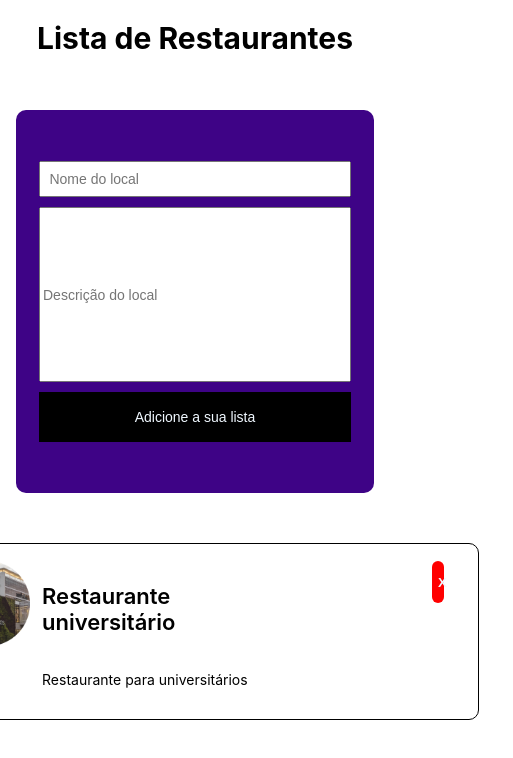
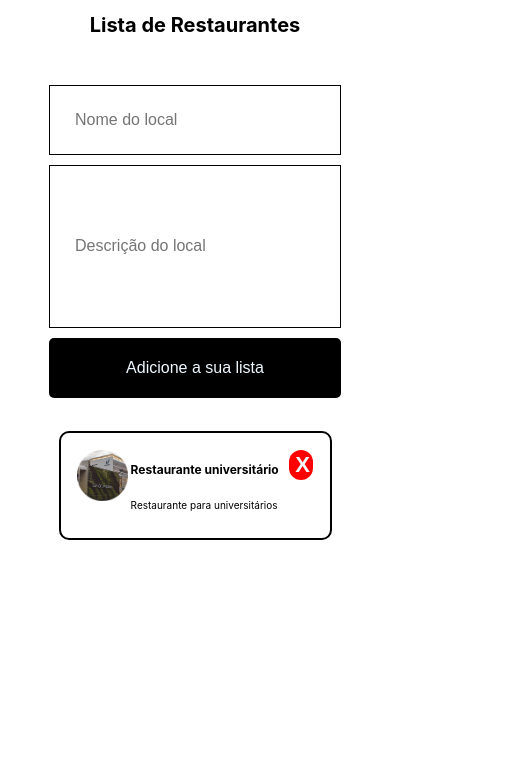
Before and after one commit to FelipeMatFa/AtividadeRestaurante, a React (Create React App) app: page / in a window 390 px wide. Shown: the top 758 px of the page, 513 px wide, since content can reach past the window. Built offline with nearby package versions, Linux system fonts and the light colour scheme.

Commit message:
responsivo

```diff
--- a/src/App.css
+++ b/src/App.css
@@ -6,5 +6,23 @@
 }
 
 h1{
-  font-size: 30px;
+  font-size: 35px;
 }
+
+@media (min-width: 375px) and (max-width: 770px){
+  h1{
+    font-size: 20px;
+  }
+}
+
+@media (min-width: 771px) and (max-width: 900px){
+  h1{
+    font-size: 25px;
+  }
+}
+
+@media (min-width: 901px) and (max-width: 1400px){
+  h1{
+    font-size: 30px;
+  }
+}
--- a/src/style.css
+++ b/src/style.css
@@ -1,43 +1,39 @@
-body{
-    display: flex;
-    align-items: center;
-    justify-content: center;
-}
-
 .div-restaurante{
     display: flex;
     flex-direction: column;
     gap: 20px;
-    width: 85vw;
+    width: 70vw;
 }
 
 .div-restaurante_restaurantes{
     display: flex;
     flex-direction: row;
     justify-content: space-between;
-    padding: 10vh 10vh;
+    padding: 8vh 10vh;
     border-radius: 10px;
     border: 2px solid black;
 }
 
 #restaurantes_info_paragrafo-titulo{
-    font-size: 22px;
+    font-size: 24px;
     font-weight: 600;
-    width: 55vw;
+    width: 40vw;
 }
 
 #restaurantes_info_paragrafo-descricao{
-    font-size: 14px;
+    font-size: 16px;
+    width: 40vw;
 }
 
 #button-excluir{
-    border-radius: 40px;
-    height: 5vh;
-    width: 2.5vw;
+    border-radius: 50px;
+    height: 7vh;
+    width: 3.5vw;
     border: none;
     background-color: red;
     color: aliceblue;
     font-weight: 600;
+    font-size: 22px;
 }
 
 #foto-restaurante{
@@ -56,27 +52,28 @@ body{
     display: flex;
     flex-direction: column;
     justify-content: space-around;
-    width: 80vw;
-    padding: 10vh 4vw;
-    border-radius: 10px;
-    background-color: rgb(62, 3, 134);
+    width: 75vw;
     gap: 10px;
-    margin: 4vh;
+    margin: 6vh;
 }
 
 #formulario_nome{
-    padding: 1vh;
-    font-size: 20px;
+    padding: 3vh;
+    font-size: 22px;
+    border: 1px solid black;
 }
 
 #formulario_descricao{
     height: 20vh;
-    font-size: 20px;
+    font-size: 22px;
+    padding: 3vh;
+    border: 1px solid black;
 }
 
 #formulario_button{
-    padding: 3vh;
-    font-size: 20px;
+    padding: 3.5vh;
+    font-size: 22px;
+    border-radius: 10px;
     background-color: black;
     border: none;
     color: aliceblue;
@@ -84,50 +81,163 @@ body{
 
 @media (min-width: 375px) and (max-width: 770px){
     .formulario{
-        padding: 6vh 6vw;
-        gap: 10px;
+        width: 75vw;
+        margin: 4vh;
     }
 
     #formulario_nome{
-        font-size: 14px;
+        padding: 3vh;
+        font-size: 16px;
+    }
+
+    #formulario_descricao{
+        height: 13vh;
+        font-size: 16px;
+        padding: 3vh;
+    }
+
+    #formulario_button{
+        padding: 2.5vh;
+        font-size: 16px;
+        border-radius: 5px;
+    }
+
+    .div-restaurante{
+        width: 70vw;
+    }
+
+    .div-restaurante_restaurantes{
+        padding: 2vh 2vh;
+        border-radius: 10px;
+    }
+
+    #restaurantes_info_paragrafo-titulo{
+        font-size: 12px;
+        font-weight: 700;
+        width: 40vw;
+    }
+
+    #restaurantes_info_paragrafo-descricao{
+        font-size: 10px;
+        width: 40vw;
+    }
+
+    #button-excluir{
+        border-radius: 50px;
+        height: 3.5vh;
+        width: 6vw;
+    }
+
+    #foto-restaurante{
+        height: 6vh;
+    }
+}
+
+@media (min-width: 771px) and (max-width: 900px){
+    .formulario{
+        width: 75vw;
+        gap: 18px;
+    }
+
+    #formulario_nome{
+        padding: 3vh;
+        font-size: 18px;
+    }
+
+    #formulario_descricao{
+        height: 15vh;
+        font-size: 18px;
+        padding: 3vh;
+    }
+
+    #formulario_button{
+        padding: 2.7vh;
+        font-size: 18px;
+        border-radius: 5px;
+    }
+
+    .div-restaurante{
+        width: 70vw;
+    }
+
+    .div-restaurante_restaurantes{
+        padding: 3vh 4vh;
+        border-radius: 10px;
+    }
+
+    #restaurantes_info_paragrafo-titulo{
+        font-size: 16px;
+        font-weight: 600;
+        width: 40vw;
+    }
+
+    #restaurantes_info_paragrafo-descricao{
+        font-size: 12px;
+        width: 43vw;
+    }
+
+    #button-excluir{
+        border-radius: 50px;
+        height: 4.5vh;
+        width: 5vw;
+    }
+
+    #foto-restaurante{
+        height: 8vh;
+    }
+}
+
+@media (min-width: 901px) and (max-width: 1400px){
+    .formulario{
+        width: 80vw;
+        gap: 20px;
+    }
+
+    #formulario_nome{
+        padding: 3vh;
+        font-size: 20px;
     }
 
     #formulario_descricao{
         height: 20vh;
-        font-size: 14px;
+        font-size: 20px;
+        padding: 3vh;
     }
 
     #formulario_button{
-        padding: 2vh;
-        font-size: 14px;
+        padding: 3.5vh;
+        font-size: 20px;
+        border-radius: 5px;
     }
 
-    /* ------ Elementos ------- */
     .div-restaurante{
-        display: flex;
-        flex-direction: column;
-        width: 100%;
+        width: 75vw;
     }
 
     .div-restaurante_restaurantes{
-        margin: 2vh 4vh;
-        padding: 2vh 4vh;
-        border: 1.5px solid black;
+        padding: 4vh 4vh;
+        border-radius: 10px;
+    }
+
+    #restaurantes_info_paragrafo-titulo{
+        font-size: 20px;
+        font-weight: 600;
+        width: 45vw;
+    }
+
+    #restaurantes_info_paragrafo-descricao{
+        font-size: 16px;
+        width: 43vw;
+    }
+
+    #button-excluir{
+        border-radius: 50px;
+        height: 5.5vh;
+        width: 5vw;
+        font-size: 20px;
     }
 
     #foto-restaurante{
-        height: 10vh;
-        margin-right: 3vw;
-    }
-
-    .restaurantes_info{
-        display: flex;
-        flex-direction: column;
-        align-items: start;
-        text-align: start;
-        width: 100vw;
-    }
-    .restaurantes_info p{
-        font-size: 10px;
+        height: 12vh;
     }
 }
```
